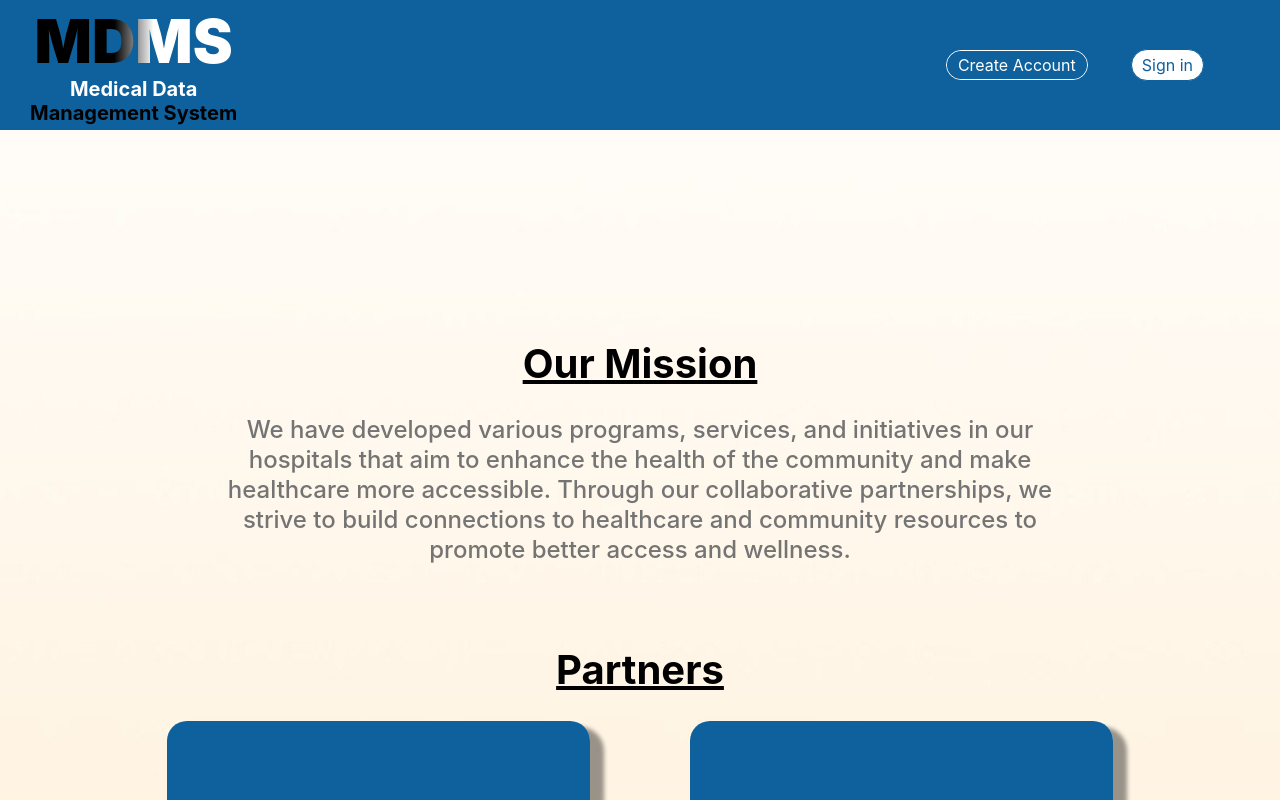
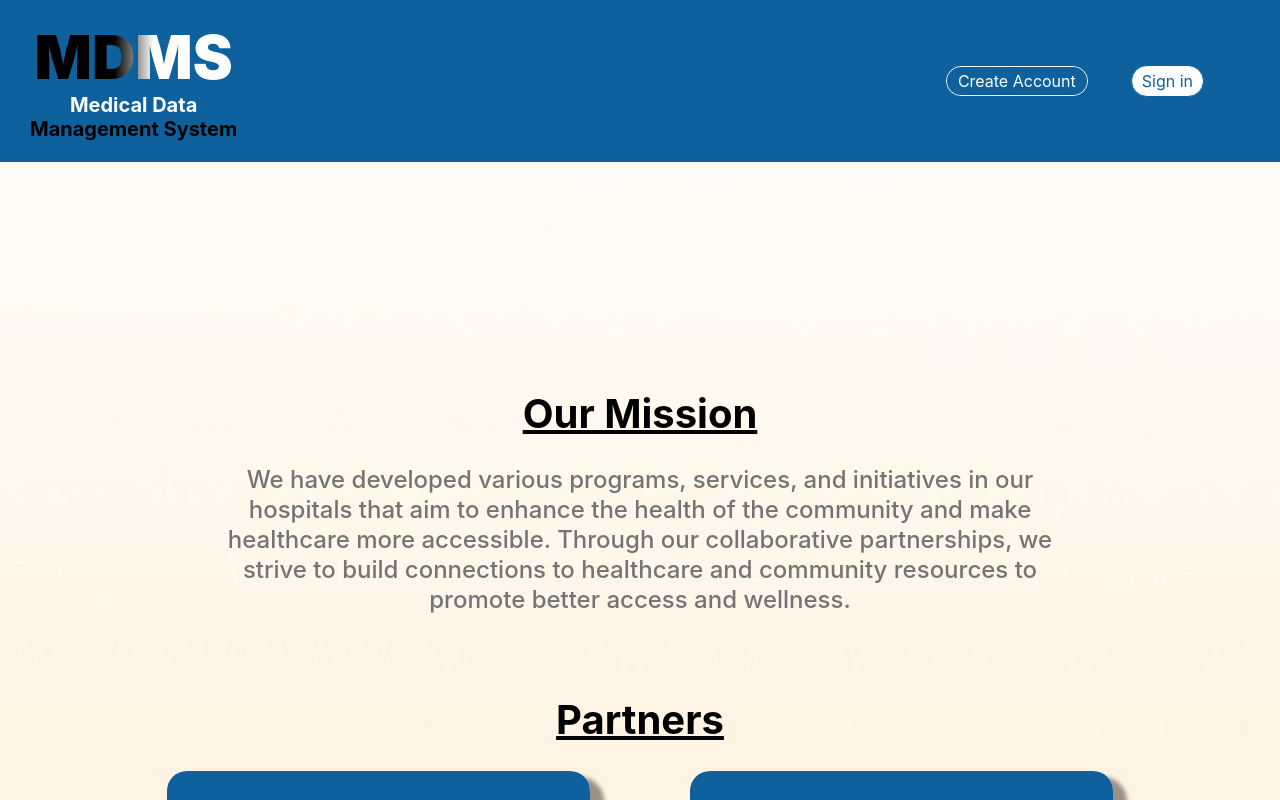
Before and after one commit to Angkaram/Pharmaceutical-Study-Web-App-Project, a React (Create React App) app: page / in a window 1280 px wide. Shown: the top 800 px of the page. Built offline with nearby package versions, Linux system fonts and the light colour scheme; no server answers.

Commit message:
Home Navbar Adjusted

```diff
--- a/src/components/home.css
+++ b/src/components/home.css
@@ -20,7 +20,7 @@
     grid-template-columns: 2fr 1fr 1fr;
 
     align-items: center;
-    height: 130px;
+    height: 90%;
     background-color: #0e619c;
 }
 
```
